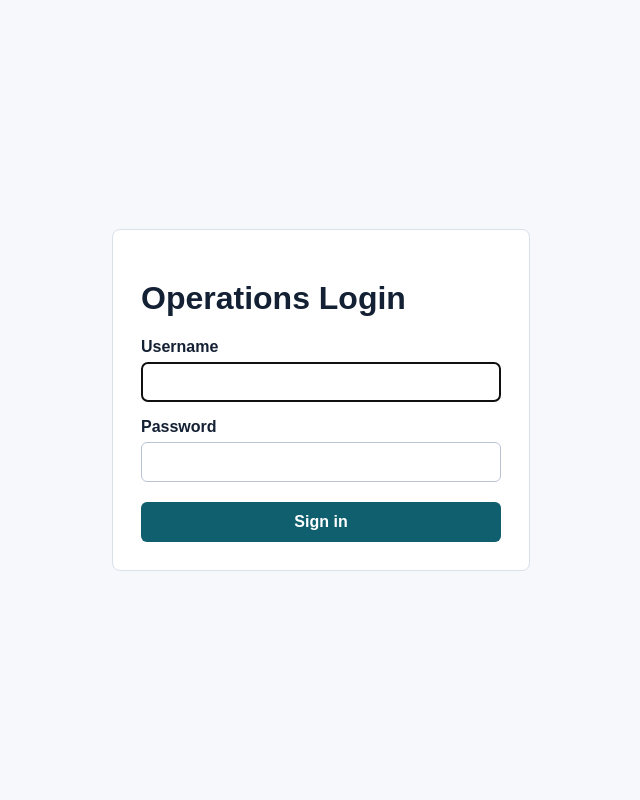
After one commit to rpss30/JobLens-AI, a Django app: page /ops/login/ in a window 1280 px wide. The commit adds this page. Shown: the whole page, without its empty margins (319-959 px from the left). Run offline with Django 5.2, Linux system fonts and the light colour scheme; parts of the project's set-up code (start-up, migrations or seed data) failed here and were passed over.

Commit message:
add django operations authentication

```diff
--- /dev/null
+++ b/django_ops/pipeline/auth.py
@@ -0,0 +1,69 @@
+from __future__ import annotations
+
+from collections.abc import Callable
+from functools import wraps
+from typing import Any
+
+from django.contrib.auth.views import redirect_to_login
+from django.http import HttpRequest, HttpResponse
+from django.shortcuts import render
+from django.urls import reverse
+
+
+OPS_VIEWER_GROUP = "JobLens Ops Viewers"
+OPS_MANAGER_GROUP = "JobLens Ops Managers"
+OPS_GROUPS = (OPS_VIEWER_GROUP, OPS_MANAGER_GROUP)
+
+
+def is_staff_operations_user(user: Any) -> bool:
+    return bool(
+        user
+        and user.is_authenticated
+        and user.is_active
+        and user.is_staff
+    )
+
+
+def user_has_group(user: Any, group_name: str) -> bool:
+    return bool(user.groups.filter(name=group_name).exists())
+
+
+def can_view_operations(user: Any) -> bool:
+    if not is_staff_operations_user(user):
+        return False
+
+    return bool(
+        user.is_superuser
+        or user_has_group(user, OPS_VIEWER_GROUP)
+        or user_has_group(user, OPS_MANAGER_GROUP)
+    )
+
+
+def can_manage_operations(user: Any) -> bool:
+    if not is_staff_operations_user(user):
+        return False
+
+    return bool(user.is_superuser or user_has_group(user, OPS_MANAGER_GROUP))
+
+
+def operations_view_required(
+    view_func: Callable[..., HttpResponse],
+) -> Callable[..., HttpResponse]:
+    @wraps(view_func)
+    def wrapper(request: HttpRequest, *args: Any, **kwargs: Any) -> HttpResponse:
+        if not request.user.is_authenticated:
+            return redirect_to_login(
+                request.get_full_path(),
+                login_url=reverse("operations-login"),
+            )
+
+        if not can_view_operations(request.user):
+            return render(
+                request,
+                "pipeline/forbidden.html",
+                status=403,
+            )
+
+        return view_func(request, *args, **kwargs)
+
+    return wrapper
--- /dev/null
+++ b/django_ops/pipeline/templates/pipeline/login.html
@@ -0,0 +1,83 @@
+<!doctype html>
+<html lang="en">
+  <head>
+    <meta charset="utf-8">
+    <title>JobLens Operations Login</title>
+    <style>
+      body {
+        align-items: center;
+        background: #f6f8fb;
+        color: #142033;
+        display: flex;
+        font-family: Arial, sans-serif;
+        justify-content: center;
+        margin: 0;
+        min-height: 100vh;
+      }
+
+      main {
+        background: white;
+        border: 1px solid #d8e0ea;
+        border-radius: 8px;
+        max-width: 360px;
+        padding: 28px;
+        width: 100%;
+      }
+
+      label {
+        display: block;
+        font-weight: 700;
+        margin-top: 16px;
+      }
+
+      input {
+        border: 1px solid #b8c4d4;
+        border-radius: 6px;
+        box-sizing: border-box;
+        font-size: 16px;
+        margin-top: 6px;
+        padding: 10px;
+        width: 100%;
+      }
+
+      button {
+        background: #0f5f6f;
+        border: 0;
+        border-radius: 6px;
+        color: white;
+        cursor: pointer;
+        font-size: 16px;
+        font-weight: 700;
+        margin-top: 20px;
+        padding: 11px 14px;
+        width: 100%;
+      }
+
+      .error {
+        background: #fff2f2;
+        border: 1px solid #f0b8b8;
+        border-radius: 6px;
+        color: #7a1e1e;
+        margin-top: 16px;
+        padding: 10px;
+      }
+    </style>
+  </head>
+  <body>
+    <main>
+      <h1>Operations Login</h1>
+      {% if form.errors %}
+        <div class="error">Invalid username or password.</div>
+      {% endif %}
+      <form method="post">
+        {% csrf_token %}
+        <input type="hidden" name="next" value="{{ next }}">
+        <label for="{{ form.username.id_for_label }}">Username</label>
+        {{ form.username }}
+        <label for="{{ form.password.id_for_label }}">Password</label>
+        {{ form.password }}
+        <button type="submit">Sign in</button>
+      </form>
+    </main>
+  </body>
+</html>
--- a/django_ops/pipeline/urls.py
+++ b/django_ops/pipeline/urls.py
@@ -8,5 +8,7 @@ from django_ops.pipeline import views
 urlpatterns = [
     path("", views.redirect_to_operations),
     path("health/", views.health),
+    path("ops/login/", views.OperationsLoginView.as_view(), name="operations-login"),
+    path("ops/logout/", views.OperationsLogoutView.as_view(), name="operations-logout"),
     path("ops/", views.operations_home, name="operations-home"),
 ]
--- a/django_ops/pipeline/views.py
+++ b/django_ops/pipeline/views.py
@@ -1,11 +1,13 @@
 from __future__ import annotations
 
-from django.contrib.admin.views.decorators import staff_member_required
+from django.contrib.auth.views import LoginView, LogoutView
 from django.db import DatabaseError
 from django.http import HttpRequest, HttpResponse, JsonResponse
 from django.shortcuts import redirect, render
+from django.urls import reverse_lazy
 from django.views.decorators.http import require_GET
 
+from django_ops.pipeline.auth import can_manage_operations, operations_view_required
 from django_ops.pipeline.services import (
     check_database_connection,
     load_foundation_context,
@@ -38,16 +40,30 @@ def redirect_to_operations(request: HttpRequest) -> HttpResponse:
     return redirect("operations-home")
 
 
-@staff_member_required(login_url="/admin/login/")
+class OperationsLoginView(LoginView):
+    template_name = "pipeline/login.html"
+    redirect_authenticated_user = True
+
+    def get_success_url(self) -> str:
+        return self.get_redirect_url() or str(reverse_lazy("operations-home"))
+
+
+class OperationsLogoutView(LogoutView):
+    next_page = reverse_lazy("operations-login")
+
+
+@operations_view_required
 def operations_home(request: HttpRequest) -> HttpResponse:
     try:
         context = {
             "database_ready": True,
+            "can_manage_operations": can_manage_operations(request.user),
             **load_foundation_context(),
         }
     except DatabaseError as error:
         context = {
             "database_ready": False,
+            "can_manage_operations": can_manage_operations(request.user),
             "database_error": str(error),
             "pipeline_run_count": 0,
             "latest_run": None,
```
Also changed, not shown: django_ops/config/settings.py (+5 -2 lines), django_ops/pipeline/management/commands/bootstrap_ops_roles.py (added, +16 -0 lines), django_ops/pipeline/templates/pipeline/forbidden.html (added, +35 -0 lines), django_ops/pipeline/templates/pipeline/operations_home.html (+35 -3 lines), tests/test_django_ops_auth.py (added, +157 -0 lines), tests/test_django_ops_foundation.py (+6 -3 lines), django_ops/pipeline/management/__init__.py (added), django_ops/pipeline/management/commands/__init__.py (added).
